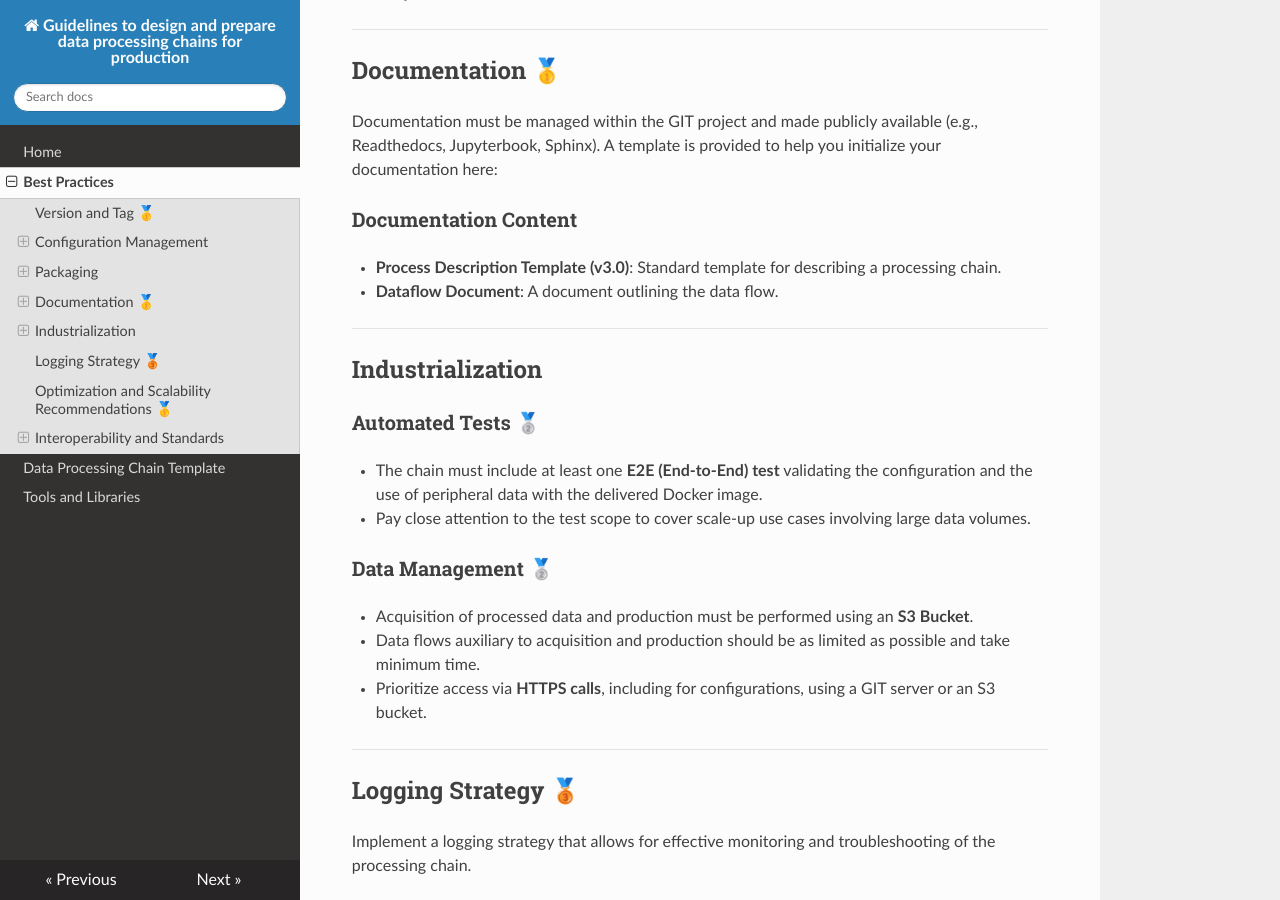
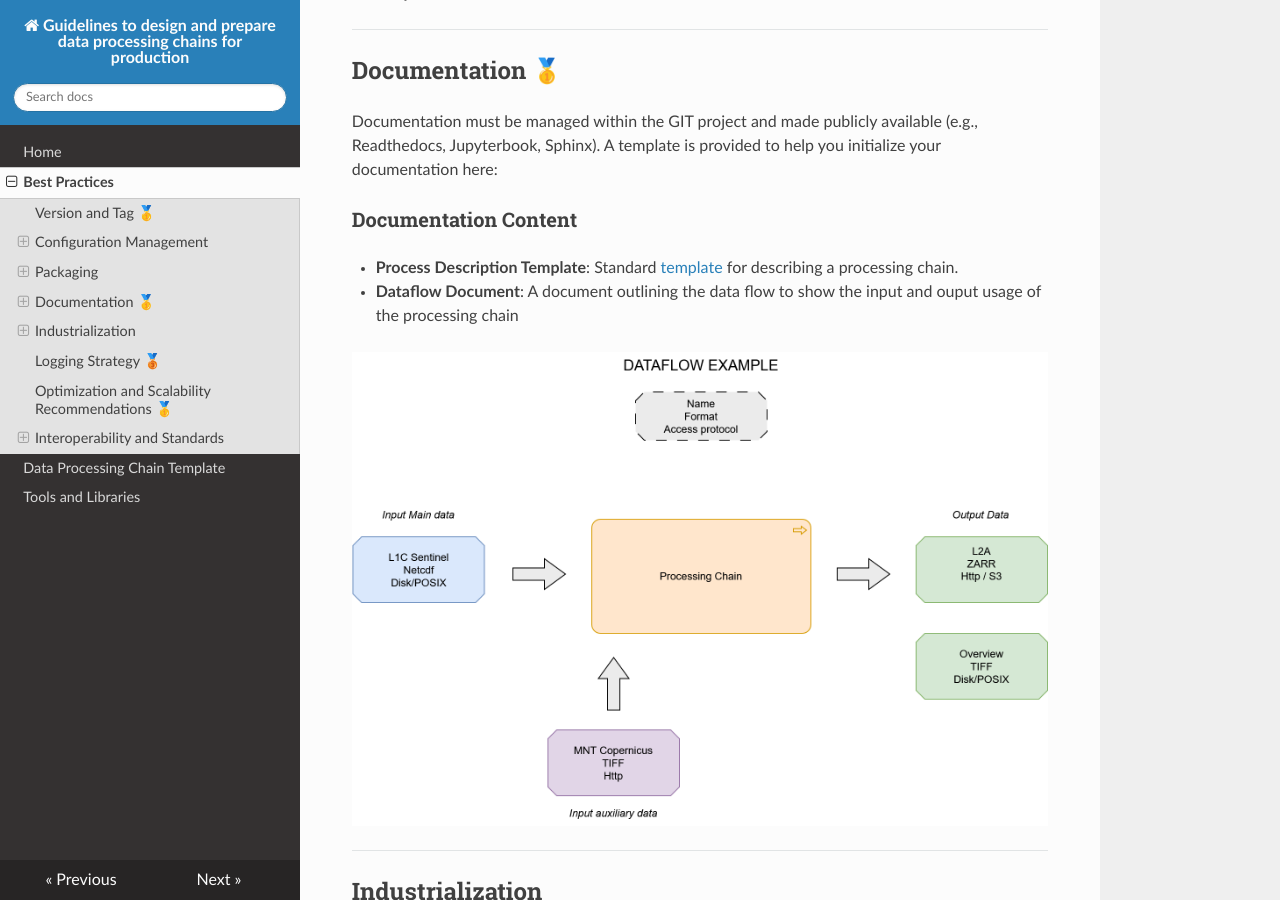
Before and after one commit to CNES/processing-chain-guidelines, an MkDocs documentation site: the page built from docs/best_practices.md, in a window 1280 px wide and 900 px high, scrolled down 1287 px. Built offline with MkDocs 1.6.1, drawn with Linux system fonts in a browser that asks for light colours; nearby versions of some CDN libraries.

Commit message:
Add data flow example and link to template

```diff
--- a/docs/best_practices.md
+++ b/docs/best_practices.md
@@ -54,8 +54,11 @@ A template is provided to help you initialize your documentation here:
 
 ### Documentation Content
 
-* **Process Description Template (v3.0)**: Standard template for describing a processing chain.
-* **Dataflow Document**: A document outlining the data flow.
+* **Process Description Template**: Standard [template](https://processing-chain-guidelines.readthedocs.io/en/latest/Data_processing_chain_template/) for describing a processing chain.
+* **Dataflow Document**: A document outlining the data flow to show the input and ouput usage of the processing chain
+
+![Dataflow Template](images/template-data-flow.png)
+
 
 ---
 
```
Also changed, not shown: docs/images/template-data-flow.png (added).
